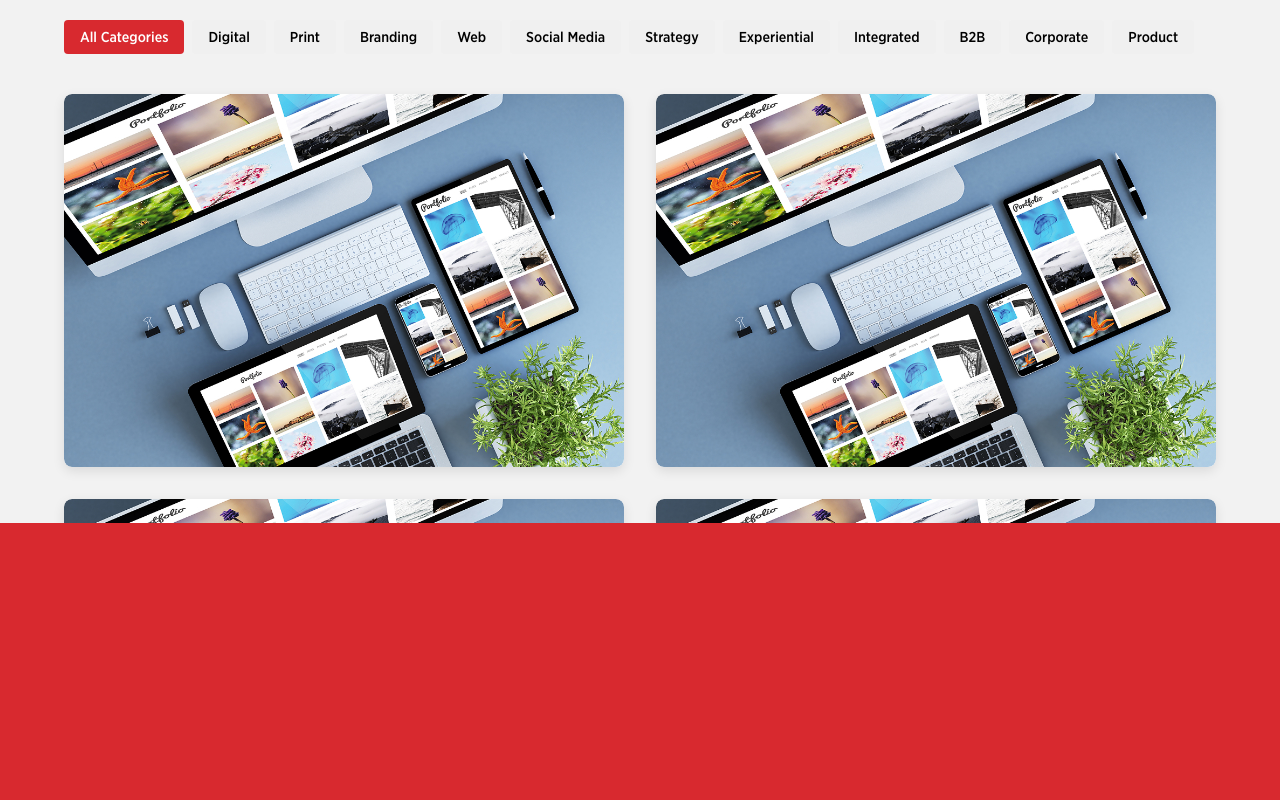
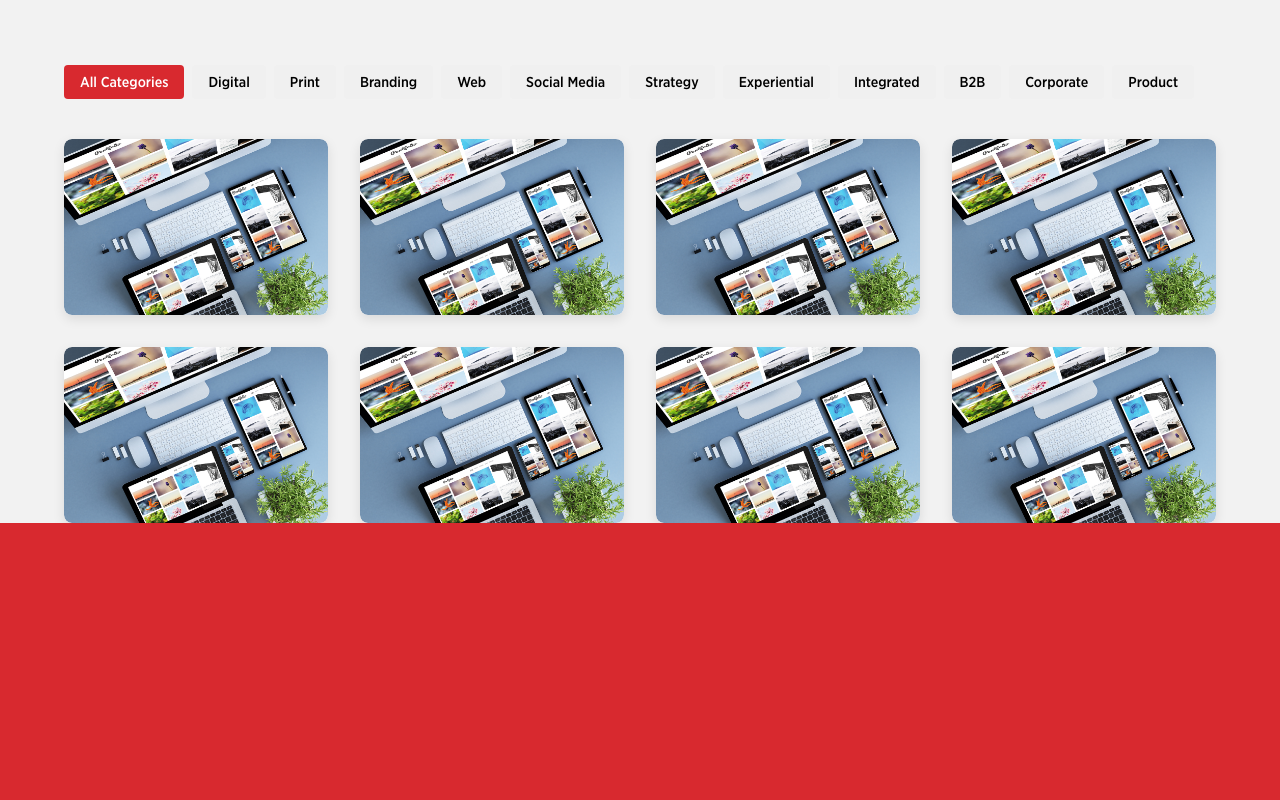
Before and after one commit to felixseeger/tz25, a Vue app: page / in a window 1280 px wide. Shown: the part 6520-7320 px from the top of the page. Built offline with nearby package versions, Linux system fonts and the light colour scheme; a web font is replaced by a local one.

Commit message:
Limit portfolio grid to two rows of four items

```diff
--- a/src/components/portfolio/PortfolioGrid.vue
+++ b/src/components/portfolio/PortfolioGrid.vue
@@ -163,7 +163,8 @@ export default {
         items = items.filter(item => item.category === selectedCategory.value);
       }
 
-      return items;
+      // Limit to 8 items (2 rows of 4 items)
+      return items.slice(0, 8);
     });
 
     // Methods
@@ -307,13 +308,13 @@ export default {
 
 .portfolio-grid {
   display: grid;
-  grid-template-columns: repeat(auto-fill, minmax(400px, 1fr));
+  grid-template-columns: repeat(4, 1fr);
   gap: 2rem;
   max-width: 1800px;
   margin: 0 auto;
 
-  @media (max-width: $breakpoint-md) {
-    grid-template-columns: repeat(auto-fill, minmax(300px, 1fr));
+  @media (max-width: $breakpoint-lg) {
+    grid-template-columns: repeat(2, 1fr);
     gap: 1.5rem;
   }
 
```
Also changed, not shown: 1 other file (tests, documents, lock files or other folders).
